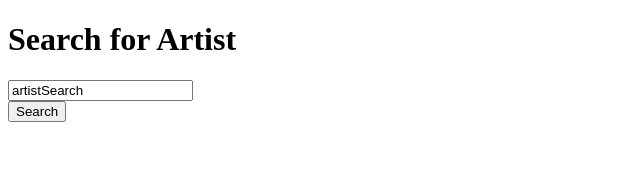
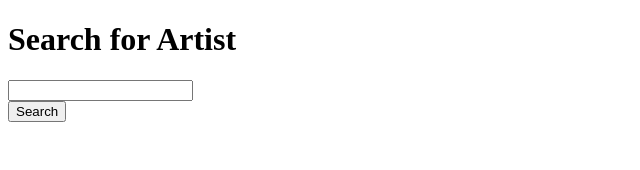
Before and after one commit to mle4d/ArtistSearch, a React app: page / in a window 1280 px wide. Shown: the top 170 px of the page, without its empty margins (0-640 px from the left). Built offline with nearby package versions, Linux system fonts and the light colour scheme.

Commit message:
search work!

```diff
--- a/src/components/About.js
+++ /dev/null
@@ -1,3 +0,0 @@
-import React from 'react';
-
-export default as rOUTE
--- a/src/components/Search.js
+++ b/src/components/Search.js
@@ -9,9 +9,11 @@ export default class Search extends PureComponent {
     count: 1,
     offset: 0
   }
+
   handleChange = ({ target }) => {
     this.setState({ [target.name ]: target.value });
   }
+
   fetchArtist = (event) => {
     searchArtist(this.state.artistSearch)
       .then(res => {
@@ -22,6 +24,7 @@ fetchArtist = (event) => {
         });
       });
   }
+
   render() {
     const { artist, artistSearch, count, offset } = this.state;
     return (
@@ -29,7 +32,7 @@ render() {
             <h1>Search for Artist</h1>
               <form onSubmit={this.fetchArtist}>
                 <section>
-								<input type="text" name="artistSearch" value="artistSearch" onChange={this.handleChange}></input>
+                  <input type="text" name="artistSearch" value={this.state.artistSearch} onChange={this.handleChange}></input>
                 </section>
                 <button>Search</button>
               </form>
```
Lines whose indentation alone changed are shown as unchanged.
